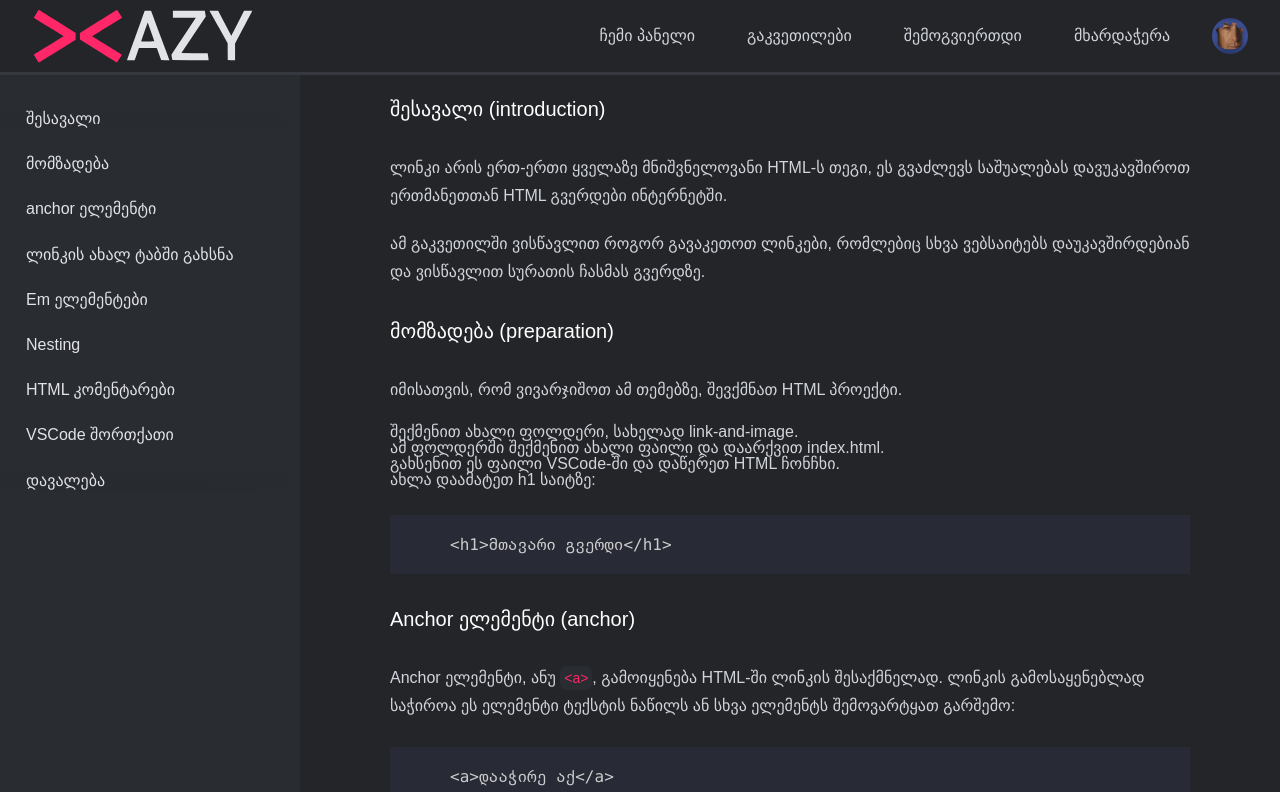
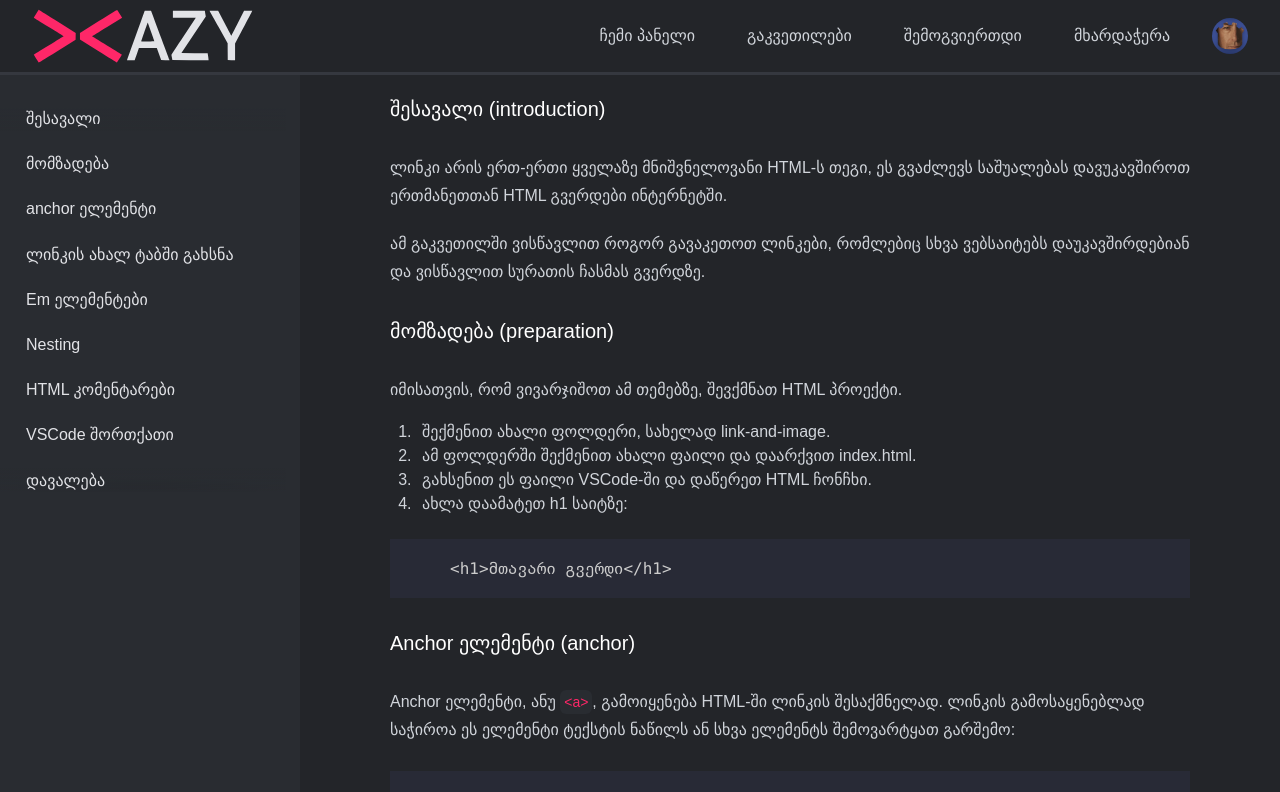
Before and after one commit to XazyProject/xazy, a React (Create React App) app: page / in a window 1280 px wide. Shown: the top 792 px of the page. Built offline with nearby package versions, Linux system fonts and the light colour scheme; a small style sheet from the web is missing.

Commit message:
changes in lessons styles

```diff
--- a/src/pages/Lessons/lessons.styled.ts
+++ b/src/pages/Lessons/lessons.styled.ts
@@ -20,6 +20,18 @@ export const LessonDiv = styled.div`
         .content {
             width: 800px;
             margin: 0 auto;
+
+            ol {
+                list-style: decimal;
+                margin: 20px 0;
+                padding: 0 0 0 26px;
+
+                li {
+                    margin: 8px 0;
+                    padding: 0 0 0 6px;
+                    font-size: 16px;
+                }
+            }
 
             h3 {
                 color: ${colors.white};
@@ -238,8 +250,13 @@ export const LessonDiv = styled.div`
         margin-bottom: 60px;
 
 
-        li {
+        ul li {
             list-style: disc;
+            padding: 5px;
+        }
+
+        ol li {
+            list-style: decimal;
             padding: 5px;
         }
     }
@@ -268,21 +285,3 @@ export const LessonDiv = styled.div`
         border-radius: 6px;
     }
 `
-
-export const LessonNavigation = styled.div`
-    width: 249px;
-    display: flex;
-    flex-direction: column;
-    padding: 23px 25px;
-    background-color: ${colors.secondaryDark};
-    a {
-        color: ${colors.textDark};
-        text-decoration: none;
-        margin-bottom: 15px;
-
-        &:hover {
-            cursor: pointer;
-            color: ${colors.xazyRed};
-        }
-    }
-`
```
